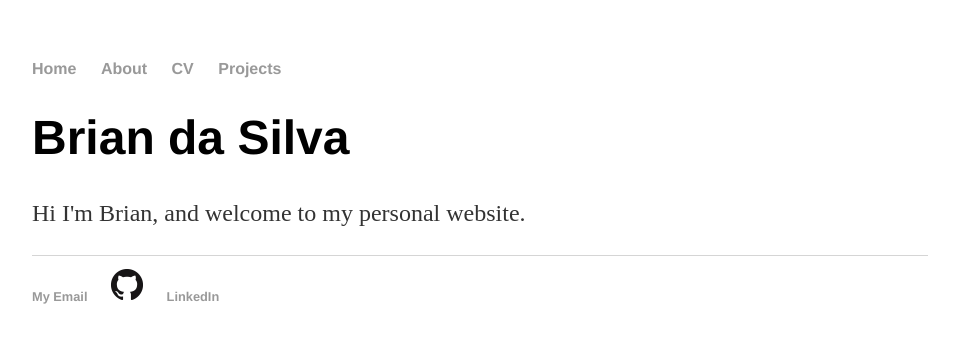
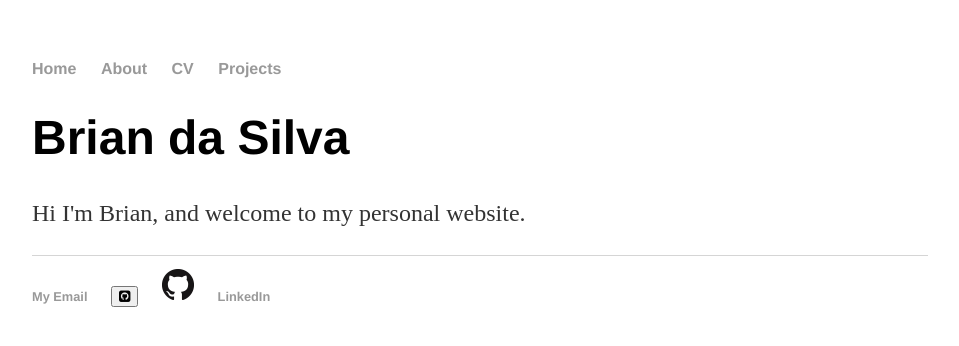
Before and after one commit to br1317/br1317.github.io, a Jekyll site: the page built from index.html, in a window 1280 px wide. Shown: the top 346 px of the page, without its empty margins (160-1119 px from the left). Built offline with Jekyll 4.4.1, drawn with Linux system fonts in a browser that asks for light colours.

Commit message:
Button for GitHub

```diff
--- a/_layouts/default.html
+++ b/_layouts/default.html
@@ -4,6 +4,7 @@
 			<title>{{ page.title }}</title>
 			<!-- link to main stylesheet -->
 			<link rel="stylesheet" type="text/css" href="/css/main.css">
+			<link rel="stylesheet" href="https://cdnjs.cloudflare.com/ajax/libs/font-awesome/4.7.0/css/font-awesome.min.css">
 		</head>
 		<body>
 			<nav>
@@ -22,6 +23,7 @@
 			<footer>
 	    		<ul>
         		<li><a href="mailto:bdasilva641@gmail.com">My Email</a></li>
+			<li><button class="btn" onclick="https://github.com/briandasilva" type="button"><i class="fa fa-github-square" aria-hidden="true"></i></button>
         		<li><a href="https://github.com/briandasilva">
 				<img src = "img/icon/GitHub/GitHub-Mark-32px.png" alt="GitHub"></a></li>
 			      <li><a href="https://www.linkedin.com/in/brian-da-silva/">LinkedIn</a></li>
```
